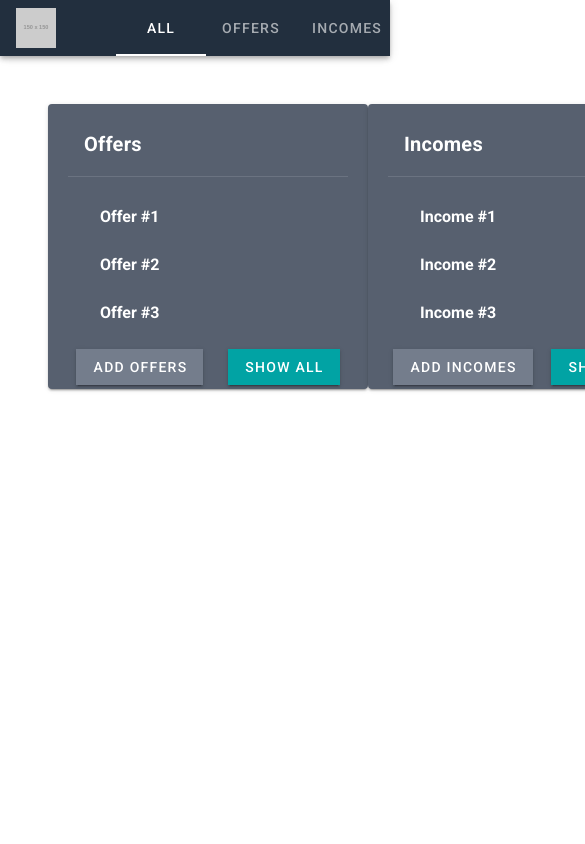
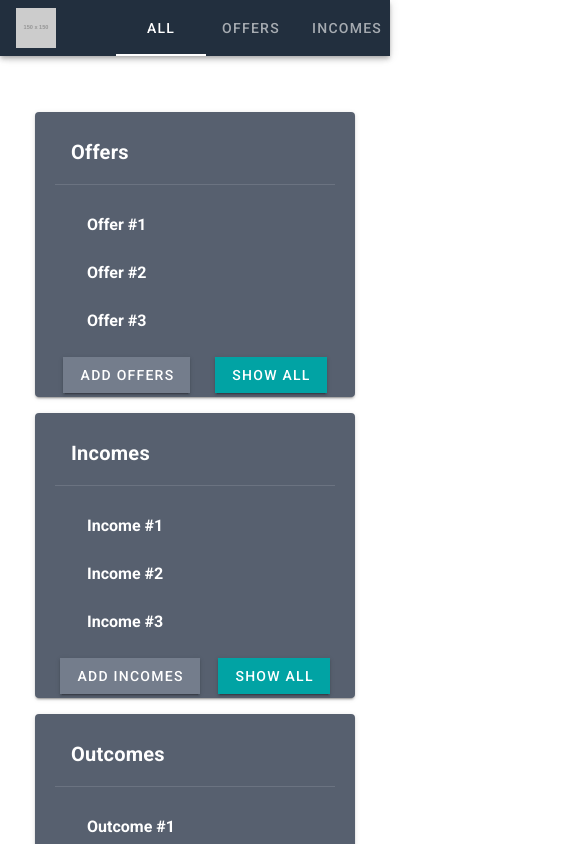
Before and after one commit to maestroDever/fastbill-test, a Vue app: page / in a window 390 px wide. Shown: the top 844 px of the page, 585 px wide, since content can reach past the window. Built offline with nearby package versions, Linux system fonts and the light colour scheme.

Commit message:
align card responsive

```diff
--- a/src/App.vue
+++ b/src/App.vue
@@ -24,8 +24,8 @@
       <search-box />
     </v-app-bar>
 
-    <v-content class="px-12">
-      <div class="d-flex justify-space-around mt-12">
+    <v-content class="px-md-12">
+      <div class="d-flex justify-space-around mt-12 flex-md-row flex-wrap">
         <card title="Offers" :items="offerItems" />
         <card title="Incomes" :items="incomeItems" />
         <card title="Outcomes" :items="outcomeItems" />
--- a/src/components/Card.vue
+++ b/src/components/Card.vue
@@ -1,6 +1,6 @@
 <template>
   <v-card
-    class="mx-auto px-5 py-2"
+    class="mx-auto my-2 px-5 py-2"
     color="info"
     dark
     max-width="400"
```
